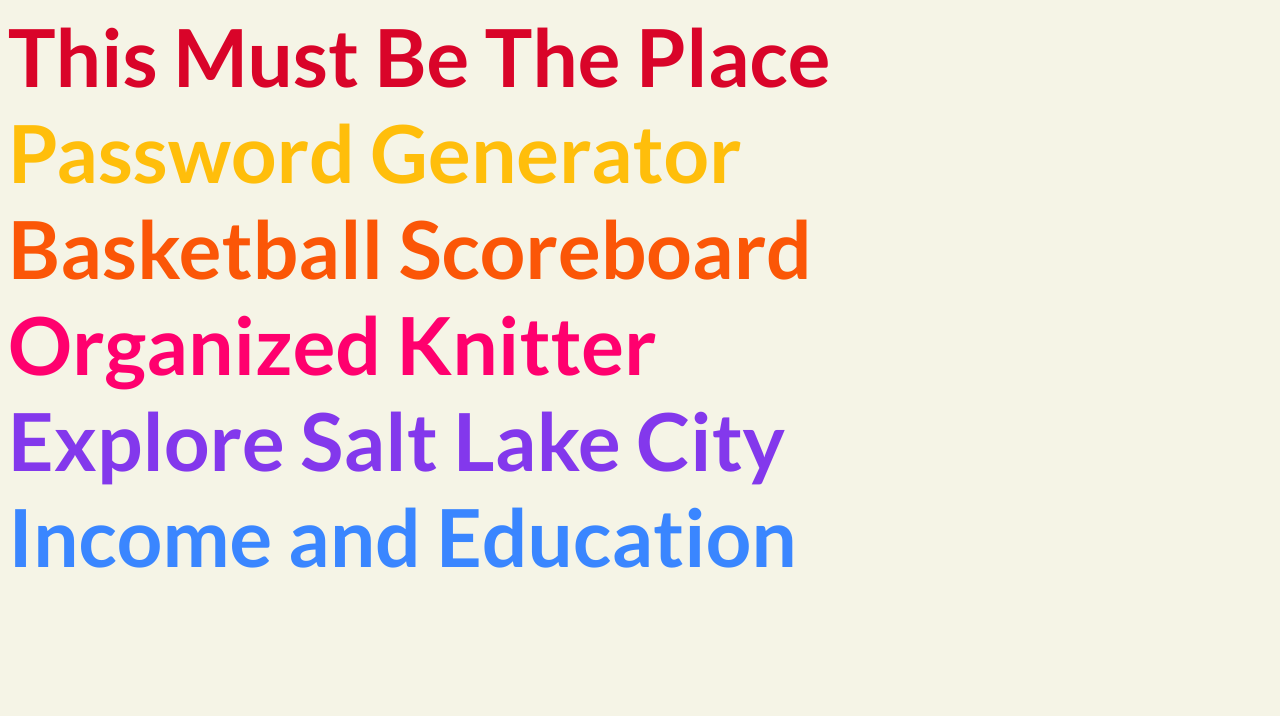
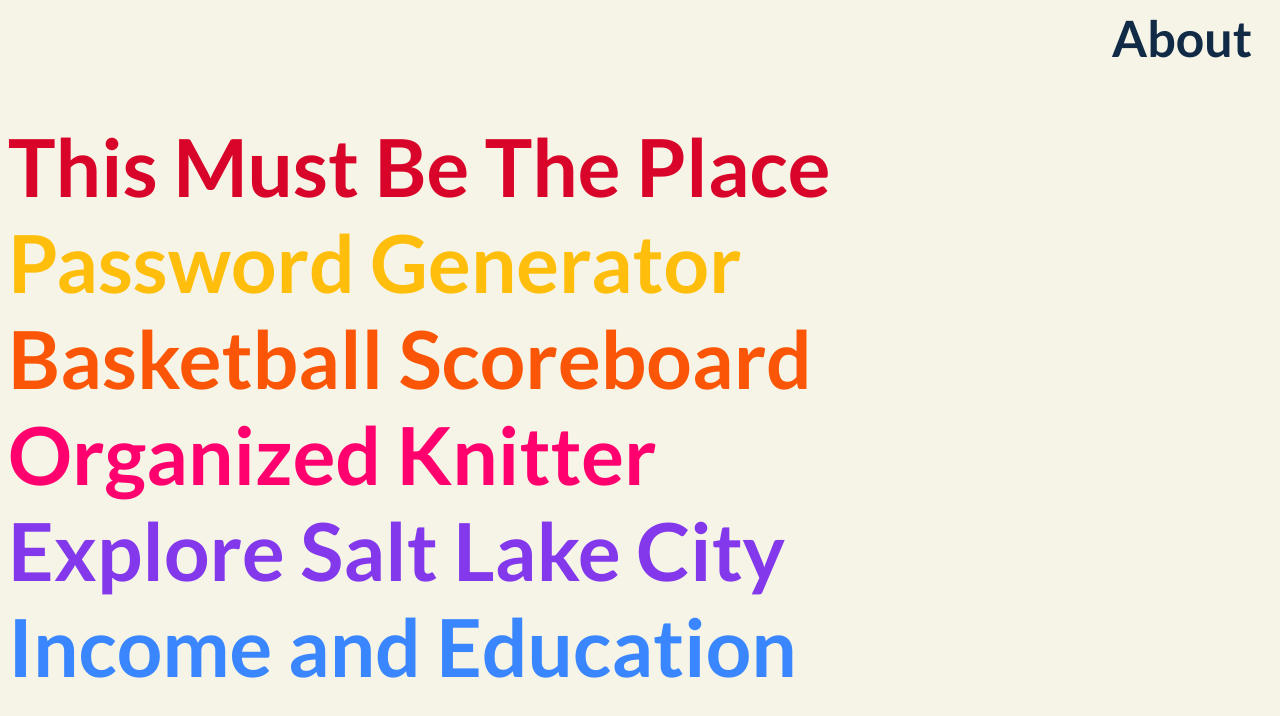
Before and after one commit to tinaamath1/website, a website built with Vite: page work/allWork.html in a window 1280 px wide. Built offline with nearby package versions, Linux system fonts and the light colour scheme.

Commit message:
adding about.html

```diff
--- a/styles.css
+++ b/styles.css
@@ -88,3 +88,17 @@ a:hover {
     color: white;
 
 }
+
+#about-nav{
+    font-size: 50px;
+    color: #112A46;
+    font-weight: 600;
+    display: flex;
+    justify-content: end;
+    margin-right: 20px;
+    margin-bottom: 50px;
+}
+
+#about-nav:hover{
+    color: white;
+}
--- a/work/allWork.html
+++ b/work/allWork.html
@@ -12,6 +12,10 @@
     <title>Over The Sink</title>
 </head>
 <body>
+
+    <div class="home-nav">
+        <a href="../about.html" id="about-nav">About</a>
+    </div>
 
 
     <div id="list-of-projects">
```
Also changed, not shown: about.html (added, +18 -0 lines).
